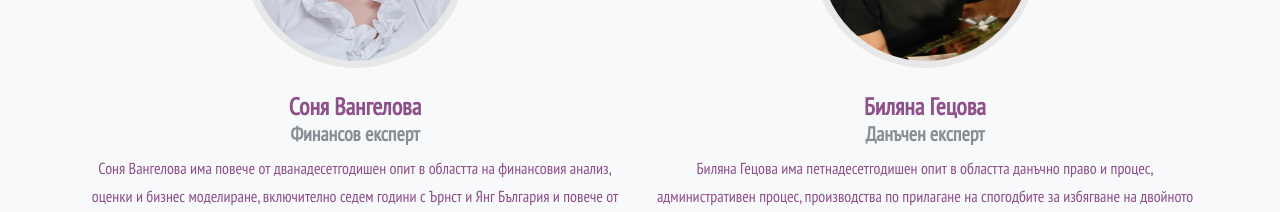
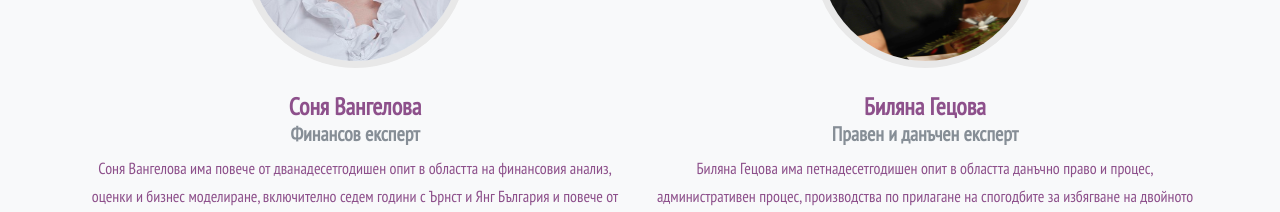
Before and after one commit to kskondov/cms, a plain HTML site: page index-bg.html in a window 1280 px wide. Shown: the part 2100-2312 px from the top of the page. Drawn offline with Linux system fonts and the light colour scheme.

Commit message:
lil chage

```diff
--- a/index-bg.html
+++ b/index-bg.html
@@ -348,7 +348,7 @@
           <div class="team-member">
             <img class="mx-auto rounded-circle" src="img/team/3.jpg" alt="">
             <h4>Биляна Гецова</h4>
-            <h5 class="text-muted">Данъчен експерт</h5>
+            <h5 class="text-muted">Правен и данъчен експерт</h5>
             <p>Биляна Гецова има петнадесетгодишен опит в областта данъчно право и процес, административен процес, производства
               по прилагане на спогодбите за избягване на двойното данъчно облагане, производства по извършване на ревизии,
               проверки за прихващане и възстановяване по ДОПК, производства по събиране на публични вземания и налагане на
```
